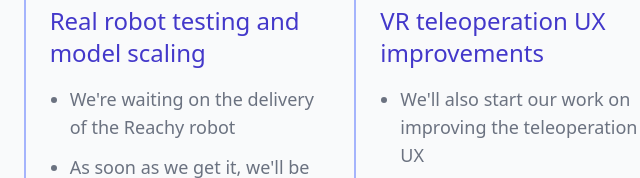
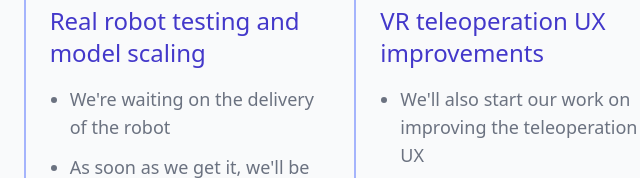
Before and after one commit to seunggs/shelly-robotics-site, a Gatsby site: page /demo in a window 1280 px wide. Shown: the part 7093-7271 px from the top of the page, 435-1075 px from the left. Built offline with nearby package versions, Linux system fonts and the light colour scheme; Gatsby itself is replaced by a stand-in of ours.

Commit message:
minor fix

```diff
--- a/src/pages/demo.js
+++ b/src/pages/demo.js
@@ -588,7 +588,7 @@ export default function Demo() {
                       text="Real robot testing and model scaling"
                       subtext={<div className="text-lg">
                         <ul className="list-disc list-outside pl-5">
-                          <li className="mb-3">We're waiting on the delivery of the Reachy robot</li>
+                          <li className="mb-3">We're waiting on the delivery of the robot</li>
                           <li className="mb-3">As soon as we get it, we'll be generating play data and testing our model</li>
                           <li className="mb-3">Once we get a baseline accuracy/robustness, we'll expand environments and dataset size to get to production level performance</li>
                         </ul>
```
